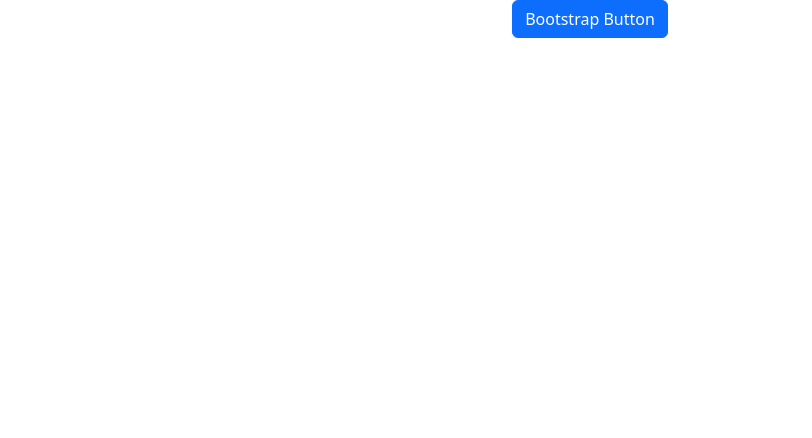
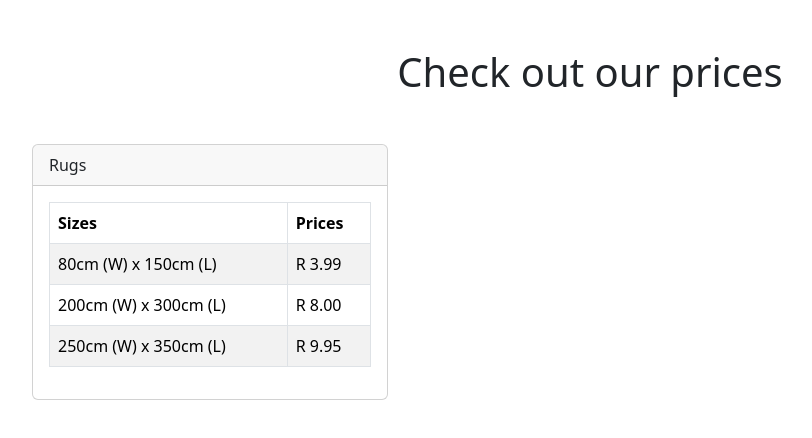
Before and after one commit to DanielRomeo/dynamic-pricing, a React (Create React App) app: page / in a window 1280 px wide. Shown: the top 438 px of the page, without its empty margins (50-862 px from the left). Built offline with nearby package versions, Linux system fonts and the light colour scheme.

Commit message:
added styles to the page

```diff
--- a/src/App.tsx
+++ b/src/App.tsx
@@ -1,20 +1,42 @@
 import React from 'react';
-import logo from './logo.svg';
-import './App.css';
-import { Button, Container, Row, Col } from 'react-bootstrap';
-
+import { Container, Row, Col, Card, Table } from 'react-bootstrap';
+import pricingData from './pricing-data.json';
+import styles from './styles/pricing.module.scss'
 
 function App() {
   return (
-    <div className="App">
-      <Container>
-      <Row className="justify-content-md-center">
-        <Col md="auto">
-          <Button variant="primary">Bootstrap Button</Button>
+    <Container className={styles.pricingpage}>
+      <h1 className="text-center my-5">Check out our prices</h1>
+
+      <Row className="mb-5">
+        <Col md={4}>
+          <Card className="pricing-card">
+            <Card.Header>Rugs</Card.Header>
+            <Card.Body>
+              <Table striped bordered>
+                <thead>
+                  <tr>
+                    <th>Sizes</th>
+                    <th>Prices</th>
+                  </tr>
+                </thead>
+                <tbody>
+                  {pricingData.rugs.sizes.map((size, index) => (
+                    <tr key={index}>
+                      <td>{size}</td>
+                      <td>R {pricingData.rugs.prices[index].toFixed(2)}</td>
+                    </tr>
+                  ))}
+                </tbody>
+              </Table>
+            </Card.Body>
+          </Card>
         </Col>
+
+        {/* Repeat similar structure for other pricing sections */}
+
       </Row>
     </Container>
-    </div>
   );
 }
 
--- /dev/null
+++ b/src/pricing-data.json
@@ -0,0 +1,100 @@
+{
+    "rugs": {
+      "sizes": [
+        "80cm (W) x 150cm (L)",
+        "200cm (W) x 300cm (L)",
+        "250cm (W) x 350cm (L)"
+      ],
+      "prices": [
+        3.99,
+        8.00,
+        9.95
+      ]
+    },
+    "mattresses": {
+      "sizes": [
+        "Single",
+        "Double",
+        "Queen",
+        "King"
+      ],
+      "prices": [
+        8.00,
+        9.00,
+        9.50,
+        9.65
+      ]
+    },
+    "couches": {
+      "sizes": [
+        "1 Seater",
+        "2 Seater",
+        "3 Seater",
+        "4 Seater",
+        "5 Seater",
+        "6 Seater"
+      ],
+      "prices": [
+        8.00,
+        8.50,
+        8.99,
+        9.00,
+        9.70,
+        9.80
+      ]
+    },
+    "houseCleaningOnce": {
+      "bedrooms": [
+        1,
+        2,
+        3,
+        4
+      ],
+      "prices": [
+        500,
+        800,
+        1000,
+        1200
+      ]
+    },
+    "beforeAfterMoving": {
+      "bedrooms": [
+        1,
+        2,
+        3,
+        4
+      ],
+      "prices": [
+        500,
+        800,
+        900,
+        960
+      ]
+    },
+    "windows": {
+      "sizes": [
+        "Single hung or ground floor",
+        "Double hung or second floor",
+        "Any other windows"
+      ],
+      "prices": [
+        50,
+        100,
+        "Contact us"
+      ]
+    },
+    "cars": {
+      "sizes": [
+        "Hatchback/Sedan",
+        "Single cab bakkie",
+        "Double cab bakkie",
+        "Minibus (HB, VCabs etc.)"
+      ],
+      "prices": [
+        600,
+        800,
+        900,
+        925
+      ]
+    }
+  }
--- /dev/null
+++ b/src/styles/pricing.module.scss
@@ -0,0 +1,18 @@
+.pricingpage {
+    .pricing-card {
+      height: 100%;
+      display: flex;
+      flex-direction: column;
+      justify-content: space-between;
+
+      .card-header {
+        background-color: #ffc107;
+        color: #343a40;
+        font-weight: bold;
+      }
+
+      .table {
+        margin-bottom: 0;
+      }
+    }
+  }
```
